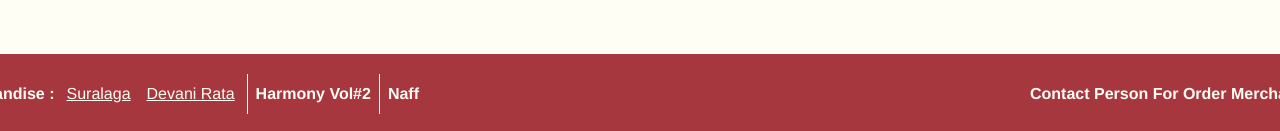
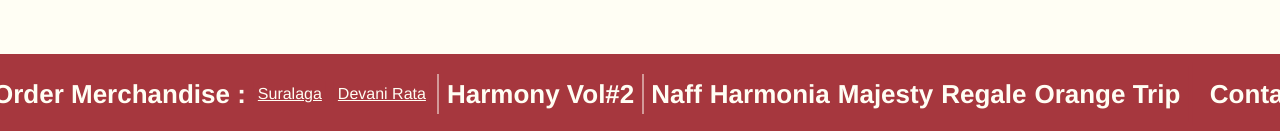
Before and after one commit to wrekcaparamarthika/harmony, a React (Vite) app: page /#/ in a window 1280 px wide. Shown: the part 666-797 px from the top of the page. Built offline with nearby package versions, Linux system fonts and the light colour scheme.

Commit message:
update harmony#2

```diff
--- a/src/constants/index.ts
+++ b/src/constants/index.ts
@@ -44,22 +44,27 @@
 
 const artisList = [
 	{
+		name: 'naff',
 		band: naff,
 		band_logo: naff_logo,
 	},
 	{
+		name: 'harmonia',
 		band: harmonia,
 		band_logo: harmonia_logo,
 	},
 	{
+		name: 'majesty',
 		band: majesty,
 		band_logo: majesty_logo,
 	},
 	{
+		name: 'regale',
 		band: regale,
 		band_logo: regale_logo,
 	},
 	{
+		name: 'orange trip',
 		band: orangetrip,
 		band_logo: orangetrip_logo,
 	},
--- a/src/views/components/Harmony.tsx
+++ b/src/views/components/Harmony.tsx
@@ -1,7 +1,7 @@
 import React from 'react';
 import Marquee from 'react-fast-marquee';
 import styled from '@emotion/styled';
-import { contactPerson } from '../../constants';
+import { artisList, contactPerson } from '../../constants';
 import { Link } from 'react-router-dom';
 const FooterStyle = styled.div`
 	position: fixed;
@@ -23,7 +23,7 @@
 				background-color: #fffef4;
 			}
 			h1 {
-				font-size: 16px;
+				font-size: 26px;
 			}
 			div {
 				display: flex;
@@ -35,6 +35,7 @@
 		}
 	}
 `;
+
 const Harmony: React.FC = (): React.JSX.Element => {
 	return (
 		<FooterStyle>
@@ -50,7 +51,11 @@
 						<span />
 						<h1>harmony vol#2</h1>
 						<span />
-						<h1>naff</h1>
+						{artisList.map((list, index) => (
+							<React.Fragment key={index}>
+								<h1>{list.name}</h1>
+							</React.Fragment>
+						))}
 					</section>
 				))}
 			</Marquee>
```
Also changed, not shown: 7 other files (tests, documents, lock files or other folders).
